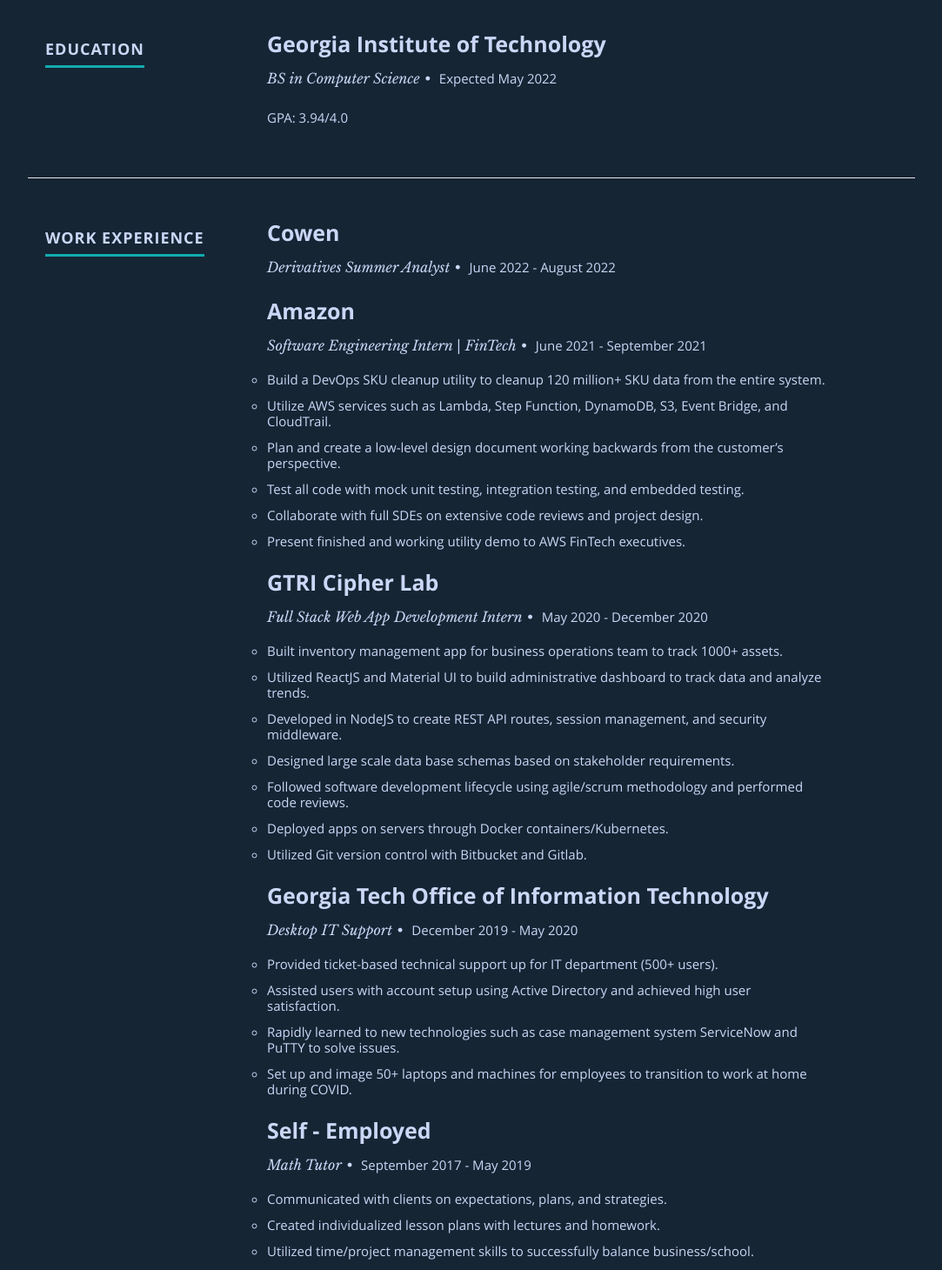
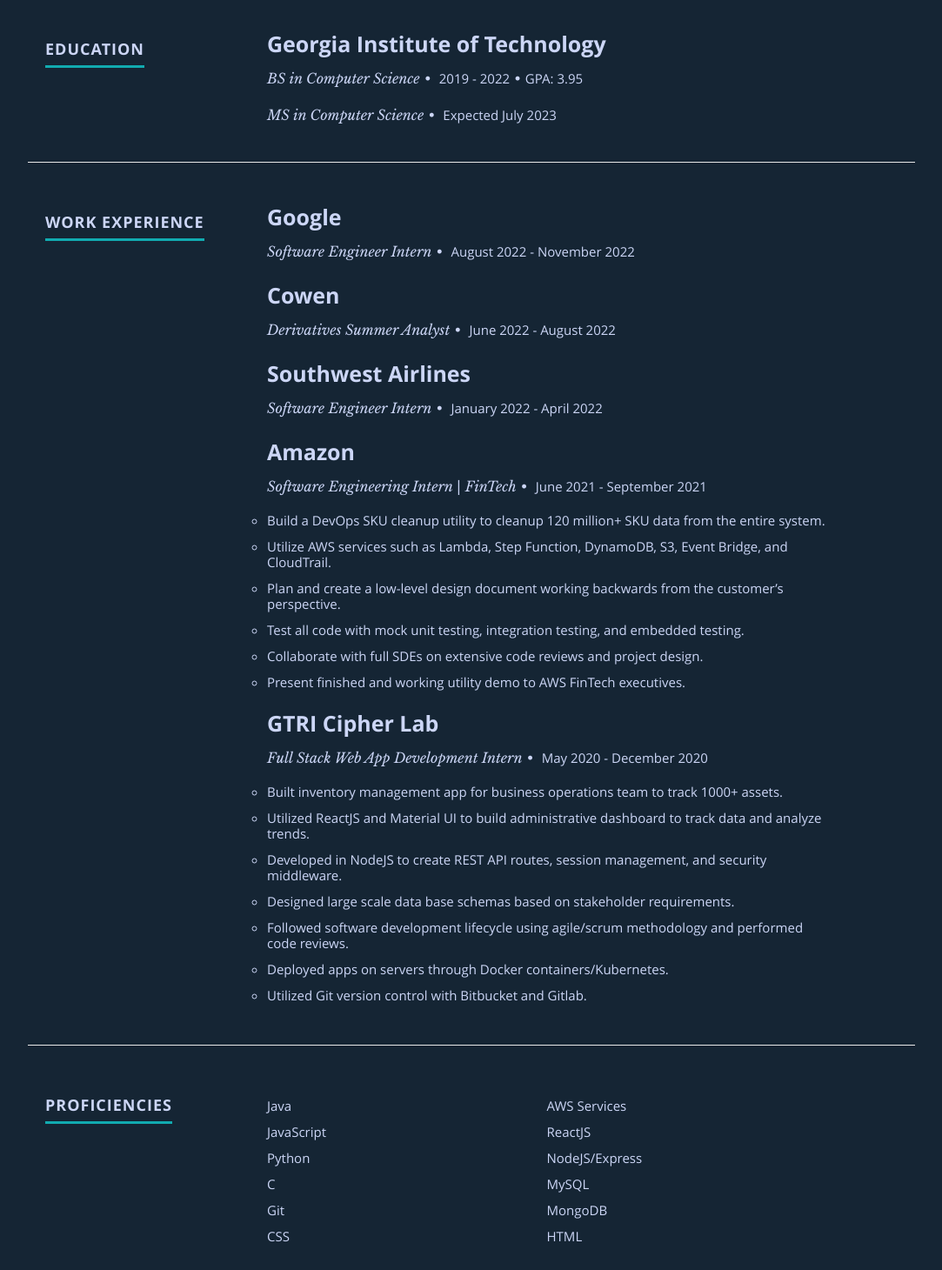
Before and after one commit to george-ye45/george-ye45.github.io, a React (Create React App) app: page / in a window 1280 px wide. Shown: the part 1400-2860 px from the top of the page at 87% size, without its empty margins (98-1181 px from the left). Built offline with nearby package versions, Linux system fonts and the light colour scheme.

Commit message:
new deploy

```diff
--- a/src/Components/Resume.js
+++ b/src/Components/Resume.js
@@ -16,9 +16,8 @@ class Resume extends Component {
             <div className="row item">
                <div className="twelve columns">
                <div ><h3 style = {{color: '#CCD6F6'}}>{"Georgia Institute of Technology"}</h3>
-                  <p className="info">{"BS in Computer Science"}<span>&bull;</span> <em className="date">{"Expected May 2022"}</em></p>
-                  {/* <p className="info">{"MS in Computer Science"}<span>&bull;</span> <em className="date">{"Expected May 2023"}</em></p> */}
-                  <p>{"GPA: 3.94/4.0"}</p>
+                  <p className="info">{"BS in Computer Science"}<span>&bull;</span> <em className="date">{"2019 - 2022"}</em><span>&bull;</span><em className="date">{"GPA: 3.95"}</em></p>
+                  <p className="info">{"MS in Computer Science"}<span>&bull;</span> <em className="date">{"Expected July 2023"}</em></p>
               </div>
                </div>
             </div>
@@ -33,8 +32,30 @@ class Resume extends Component {
          </div>
 
          <div className="nine columns main-col">
+         <div ><h3 style = {{color: '#CCD6F6'}}>{"Google"}</h3>
+            <p className="info">{"Software Engineer Intern"}<span>&bull;</span> <em className="date">{"August 2022 - November 2022"}</em></p>
+            <ul>
+               {/* <li style = {{listStyleType: 'circle'}}>Build a DevOps SKU cleanup utility to cleanup 120 million+ SKU data from the entire system.</li>
+               <li style = {{listStyleType: 'circle'}}>Utilize AWS services such as Lambda, Step Function, DynamoDB, S3, Event Bridge, and CloudTrail.</li>
+               <li style = {{listStyleType: 'circle'}}>Plan and create a low-level design document working backwards from the customer’s perspective.</li>
+               <li style = {{listStyleType: 'circle'}}>Test all code with mock unit testing, integration testing, and embedded testing.</li>
+               <li style = {{listStyleType: 'circle'}}>Collaborate with full SDEs on extensive code reviews and project design.</li>
+               <li style = {{listStyleType: 'circle'}}>Present finished and working utility demo to AWS FinTech executives.</li> */}
+            </ul>
+        </div>
          <div ><h3 style = {{color: '#CCD6F6'}}>{"Cowen"}</h3>
             <p className="info">{"Derivatives Summer Analyst"}<span>&bull;</span> <em className="date">{"June 2022 - August 2022"}</em></p>
+            <ul>
+               {/* <li style = {{listStyleType: 'circle'}}>Build a DevOps SKU cleanup utility to cleanup 120 million+ SKU data from the entire system.</li>
+               <li style = {{listStyleType: 'circle'}}>Utilize AWS services such as Lambda, Step Function, DynamoDB, S3, Event Bridge, and CloudTrail.</li>
+               <li style = {{listStyleType: 'circle'}}>Plan and create a low-level design document working backwards from the customer’s perspective.</li>
+               <li style = {{listStyleType: 'circle'}}>Test all code with mock unit testing, integration testing, and embedded testing.</li>
+               <li style = {{listStyleType: 'circle'}}>Collaborate with full SDEs on extensive code reviews and project design.</li>
+               <li style = {{listStyleType: 'circle'}}>Present finished and working utility demo to AWS FinTech executives.</li> */}
+            </ul>
+        </div>
+        <div ><h3 style = {{color: '#CCD6F6'}}>{"Southwest Airlines"}</h3>
+            <p className="info">{"Software Engineer Intern"}<span>&bull;</span> <em className="date">{"January 2022 - April 2022"}</em></p>
             <ul>
                {/* <li style = {{listStyleType: 'circle'}}>Build a DevOps SKU cleanup utility to cleanup 120 million+ SKU data from the entire system.</li>
                <li style = {{listStyleType: 'circle'}}>Utilize AWS services such as Lambda, Step Function, DynamoDB, S3, Event Bridge, and CloudTrail.</li>
@@ -65,24 +86,6 @@ class Resume extends Component {
                <li style = {{listStyleType: 'circle'}}>Followed software development lifecycle using agile/scrum methodology and performed code reviews.</li>
                <li style = {{listStyleType: 'circle'}}>Deployed apps on servers through Docker containers/Kubernetes.</li>
                <li style = {{listStyleType: 'circle'}}>Utilized Git version control with Bitbucket and Gitlab.</li>
-            </ul>
-        </div>
-        <div ><h3 style = {{color: '#CCD6F6'}}>{"Georgia Tech Office of Information Technology"}</h3>
-            <p className="info">{"Desktop IT Support"}<span>&bull;</span> <em className="date">{"December 2019 - May 2020"}</em></p>
-            <ul>
-               <li style = {{listStyleType: 'circle'}}>Provided ticket-based technical support up for IT department (500+ users).</li>
-               <li style = {{listStyleType: 'circle'}}>Assisted users with account setup using Active Directory and achieved high user  satisfaction.</li>
-               <li style = {{listStyleType: 'circle'}}>Rapidly learned to new technologies such as case management system ServiceNow and  PuTTY to solve issues.</li>
-               <li style = {{listStyleType: 'circle'}}>Set up and image 50+ laptops and machines for employees to transition to work at home  during COVID.</li>
-            </ul>
-        </div>
-        <div ><h3 style = {{color: '#CCD6F6'}}>{"Self - Employed"}</h3>
-            <p className="info">{"Math Tutor"}<span>&bull;</span> <em className="date">{"September 2017 - May 2019"}</em></p>
-            <ul>
-               <li style = {{listStyleType: 'circle'}}>Communicated with clients on expectations, plans, and strategies.</li>
-               <li style = {{listStyleType: 'circle'}}>Created individualized lesson plans with lectures and homework.</li>
-               <li style = {{listStyleType: 'circle'}}>Utilized time/project management skills to successfully balance business/school.</li>
-               <li style = {{listStyleType: 'circle'}}>Delivered outstanding results and developed long term customer relationships.</li>
             </ul>
         </div>
         </div>
```
Also changed, not shown: 4 other files (tests, documents, lock files or other folders).
